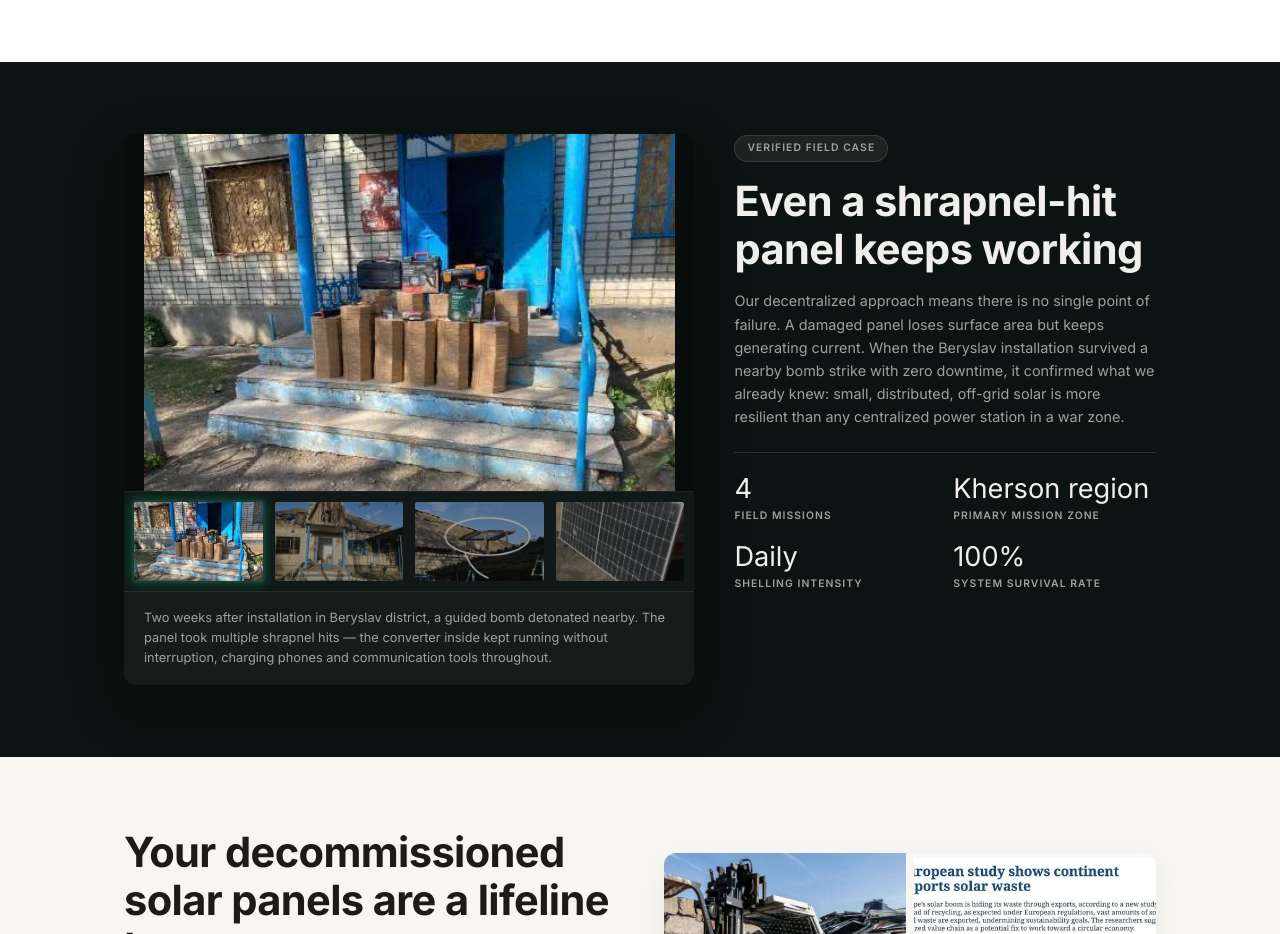
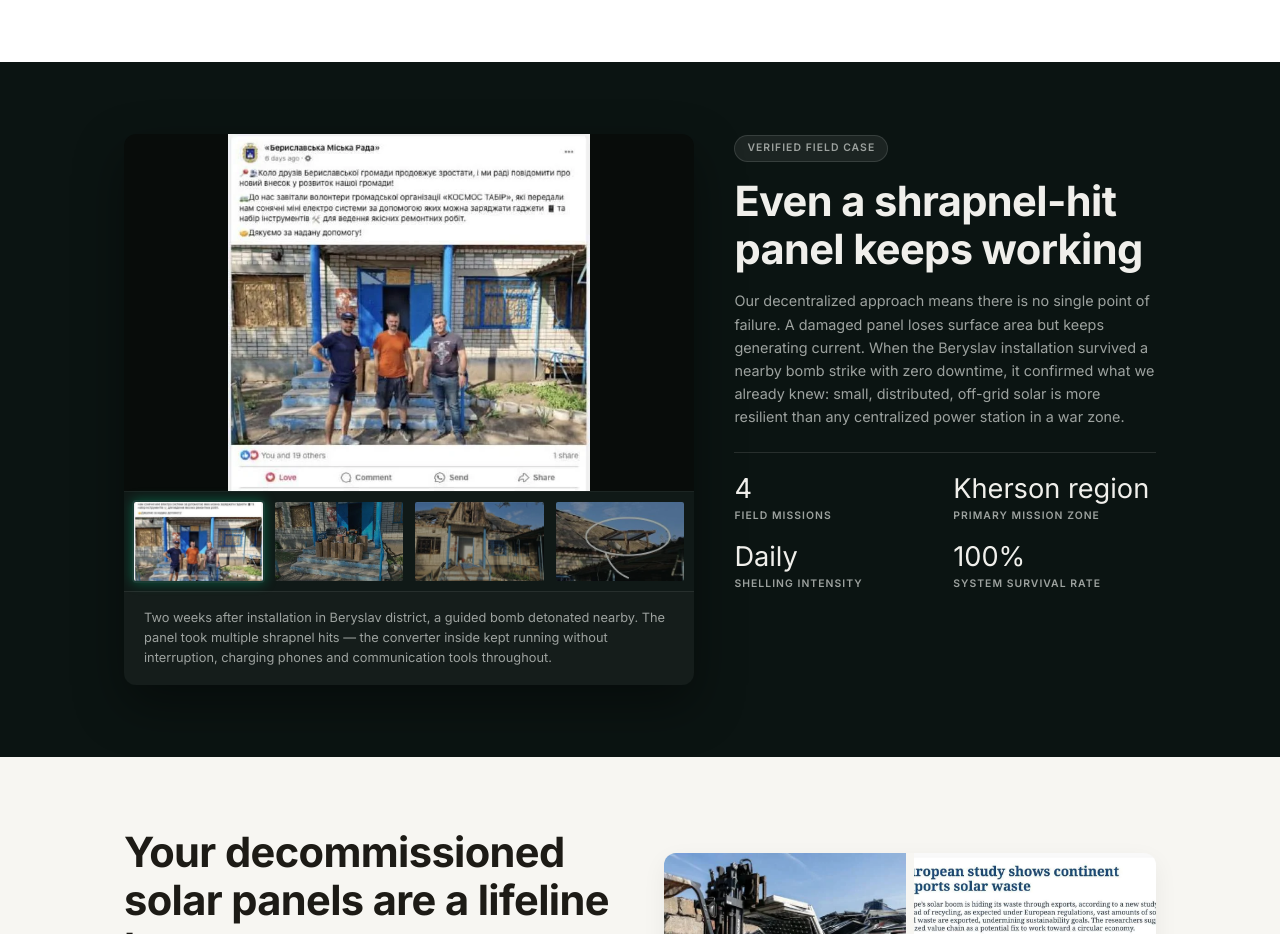
Before and after one commit to Chechevicka/leding, a plain HTML site: page index.html in a window 1280 px wide. Shown: the part 2560-3494 px from the top of the page. Drawn offline with Linux system fonts and the light colour scheme.

Commit message:
Update proof gallery paths to match admin panel upload slots

```diff
--- a/index.html
+++ b/index.html
@@ -199,10 +199,13 @@
     <div class="container proof-showcase reveal">
       <div class="proof-image-box">
         <div class="proof-main-img-container">
-          <img id="proofMainImg" src="assets/images/shrapnel-panel-detail-1.webp" alt="Shrapnel-damaged solar panel in Beryslav district Ukrainian village" loading="lazy">
+          <img id="proofMainImg" src="assets/images/shrapnel-panel-large.webp" alt="Shrapnel-damaged solar panel in Beryslav district Ukrainian village" loading="lazy">
         </div>
         <div class="proof-gallery">
-          <div class="proof-thumb active" data-src="assets/images/shrapnel-panel-detail-1.webp">
+          <div class="proof-thumb active" data-src="assets/images/shrapnel-panel-large.webp">
+            <img src="assets/images/shrapnel-panel-large.webp" alt="Shrapnel large view">
+          </div>
+          <div class="proof-thumb" data-src="assets/images/shrapnel-panel-detail-1.webp">
             <img src="assets/images/shrapnel-panel-detail-1.webp" alt="Shrapnel detail view 1">
           </div>
           <div class="proof-thumb" data-src="assets/images/shrapnel-panel-detail-2.webp">
@@ -210,9 +213,6 @@
           </div>
           <div class="proof-thumb" data-src="assets/images/shrapnel-panel-detail-3.webp">
             <img src="assets/images/shrapnel-panel-detail-3.webp" alt="Shrapnel detail view 3">
-          </div>
-          <div class="proof-thumb" data-src="assets/images/gunshot-panel.webp">
-            <img src="assets/images/gunshot-panel.webp" alt="Gunshot panel view">
           </div>
         </div>
         <div class="proof-caption" data-i18n="proof_caption">
```
